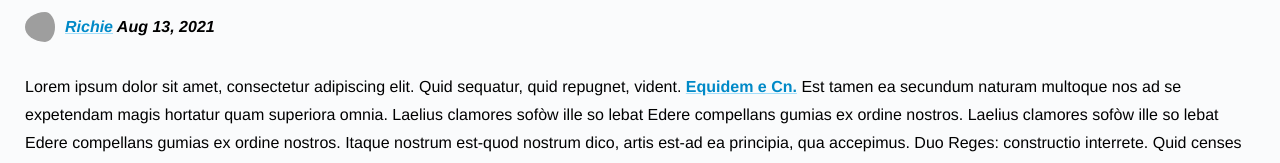
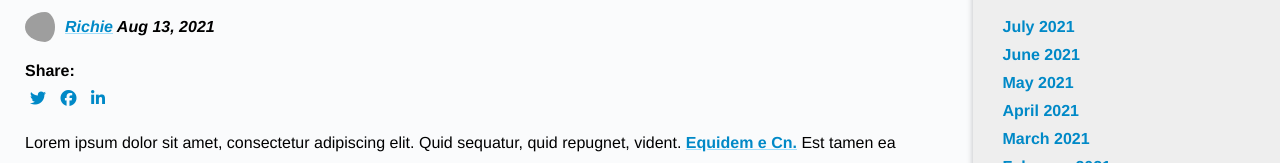
Before and after one commit to richardsa/UdacityFrontEndWebDeveloper, a plain HTML site: page personal-blog/blog/post1.html in a window 1280 px wide. Shown: the part 258-421 px from the top of the page. Drawn offline with Linux system fonts and the light colour scheme; grey boxes are pictures that could not be loaded.

Commit message:
add share icons to blog post

```diff
--- a/personal-blog/blog/post1.html
+++ b/personal-blog/blog/post1.html
@@ -7,13 +7,14 @@
   <title>Blog Post Article - Richie's Blog</title>
   <link rel="stylesheet" href="../css/style.css" />
   <link rel="stylesheet" href="../css/style-blog.css" />
+  <script src="https://kit.fontawesome.com/b7462bc1b0.js" crossorigin="anonymous"></script>
 </head>
 
 <body>
   <div class="container">
     <header class="header">
       <nav class="nav">
-        <a class="logo" href="../index.html"><img src="https://placeholder.com/wp-content/uploads/2018/10/placeholder.com-logo4.png" /></a>
+        <a class="logo" href="../index.html"><img  alt="Richie's blog logo" src="https://placeholder.com/wp-content/uploads/2018/10/placeholder.com-logo4.png" /></a>
         <ul class="nav-menu">
           <li><a href="../index.html">Home</a></li>
           <li><a href="./post1.html">Blog</a></li>
@@ -27,7 +28,15 @@
           <img src="https://www.fillmurray.com/30/30" alt="Richie avatar" />
           <p><a href="#">Richie</a> Aug 13, 2021</p>
         </div>
-        <p>Lorem ipsum dolor sit amet, consectetur adipiscing elit. Quid sequatur, quid repugnet, vident. <a href="http://loripsum.net/" target="_blank">Equidem e Cn.</a> Est tamen ea secundum naturam multoque nos ad se expetendam magis hortatur quam superiora omnia. Laelius clamores sofòw ille so lebat Edere compellans gumias ex ordine nostros. Laelius clamores sofòw ille so lebat Edere compellans gumias ex ordine nostros. Itaque nostrum est-quod nostrum dico, artis est-ad ea principia, qua accepimus. Duo Reges: constructio interrete. Quid censes in Latino fore? <b>Nulla erit controversia.</b> Non igitur potestis voluptate omnia dirigentes aut tueri aut retinere virtutem. </p>
+        <p class="share-icons">
+          <span class="share-icon-heading">Share:</span>
+          <a href="#"><i class="fab fa-twitter"></i></a>
+          <a href="#"><i class="fab fa-facebook"></i></a>
+          <a href="#"><i class="fab fa-linkedin-in"></i></a>
+        </p>
+        <p>Lorem ipsum dolor sit amet, consectetur adipiscing elit. Quid sequatur, quid repugnet, vident. <a href="http://loripsum.net/" target="_blank">Equidem e Cn.</a> Est tamen ea secundum naturam multoque nos ad se expetendam magis hortatur quam
+          superiora omnia. Laelius clamores sofòw ille so lebat Edere compellans gumias ex ordine nostros. Laelius clamores sofòw ille so lebat Edere compellans gumias ex ordine nostros. Itaque nostrum est-quod nostrum dico, artis est-ad ea
+          principia, qua accepimus. Duo Reges: constructio interrete. Quid censes in Latino fore? <b>Nulla erit controversia.</b> Non igitur potestis voluptate omnia dirigentes aut tueri aut retinere virtutem. </p>
 
         <blockquote cite="http://loripsum.net">
           Hoc vero non videre, maximo argumento esse voluptatem illam, qua sublata neget se intellegere omnino quid sit bonum-eam autem ita persequitur: quae palato percipiatur, quae auribus;
--- a/personal-blog/css/style-blog.css
+++ b/personal-blog/css/style-blog.css
@@ -33,12 +33,12 @@ article h3 {
 
 .main {
   grid-area: main;
-  /* display: grid;
+  display: grid;
   grid-gap: 25px;
   grid-template-columns: 75% 25%;
   grid-template-areas:
     "article aside"
-    "recent recent" */
+    "recent recent"
 }
 
 .main article {
@@ -88,6 +88,23 @@ aside li a:hover, aside li a:focus {
   text-decoration-color: #0089c7;
   text-decoration:underline;
 }
+.share-icons {
+  display:block;
+  margin:0;
+}
+
+.share-icon-heading {
+  display:block;
+  font-weight:600;
+}
+
+.share-icons i {
+  padding:0 5px;
+}
+
+.share-icons a i:hover, .share-icons a i:focus {
+  color: blue;
+}
 
 .blog-title-aside {
   font-size: 1.25rem;
```
Also changed, not shown: personal-blog/index.html (+1 -1 lines).
